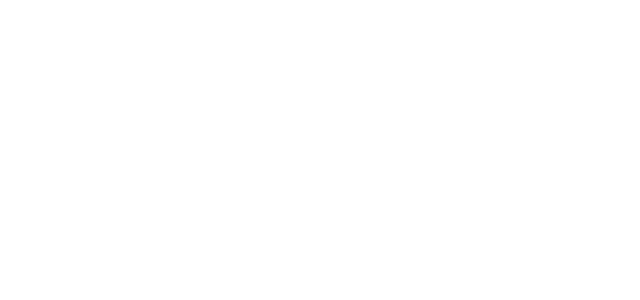
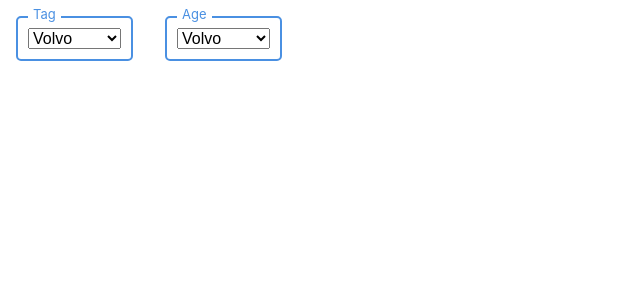
Before and after one commit to nick5616/extensible-drop-down, a React (Create React App) app: page / in a window 1280 px wide. Shown: the top 300 px of the page, without its empty margins (0-640 px from the left). Built offline with nearby package versions, Linux system fonts and the light colour scheme.

Commit message:
styling lovely blue color

```diff
--- a/src/App.css
+++ b/src/App.css
@@ -1,38 +1,43 @@
-.App {
-  text-align: center;
+
+.drop-down {
+  padding: 10px;
+  position: relative;
+  margin-bottom: 10px;
 }
 
-.App-logo {
-  height: 40vmin;
-  pointer-events: none;
+.main {
+  min-width: 0
 }
 
-@media (prefers-reduced-motion: no-preference) {
-  .App-logo {
-    animation: App-logo-spin infinite 20s linear;
-  }
+.input-box{
+  border: 2px solid rgb(74, 144, 226);
+  padding: 10px;
+  border-radius: 5px;
+  width: fit-content;
 }
 
-.App-header {
-  background-color: #282c34;
-  min-height: 100vh;
-  display: flex;
-  flex-direction: column;
-  align-items: center;
-  justify-content: center;
-  font-size: calc(10px + 2vmin);
-  color: white;
+.input-parent{
+  padding: 0.75vh;
 }
 
-.App-link {
-  color: #61dafb;
+.input-label{
+  color:rgb(74, 144, 226);
+  position: absolute;
+  top: 0.75vh;
+  background-color: white;
+  padding-left: 5px;
+  padding-right: 5px;
+  font-size: small;
 }
 
-@keyframes App-logo-spin {
-  from {
-    transform: rotate(0deg);
-  }
-  to {
-    transform: rotate(360deg);
-  }
+.input-field{
+  font-size: medium;
 }
+
+.left{
+  float: left;
+}
+
+.flex{
+  display: flex;
+}
--- a/src/App.js
+++ b/src/App.js
@@ -1,10 +1,12 @@
 import logo from './logo.svg';
 import './App.css';
+import DropDown from './Components/dropDown';
 
 function App() {
   return (
-    <div className="App">
-      <div className="drop-down"></div>
+    <div className="main flex">
+      <DropDown label="Tag"></DropDown>
+      <DropDown label="Age"></DropDown>
     </div>
   );
 }
--- /dev/null
+++ b/src/Components/dropDown.js
@@ -0,0 +1,27 @@
+function DropDown(props){
+  return (
+    <div className="drop-down">
+      <div>
+        <div className="input-parent">
+          <div className="input-box">
+            <label
+              htmlFor="cars"
+              style={{display: "block"}}
+              className="input-label left">
+              {props.label}
+            </label>
+            <select name="cars" id="cars" className="input-field">
+              <option value="volvo">Volvo</option>
+              <option value="saab">Saab</option>
+              <option value="mercedes">Mercedes</option>
+              <option value="audi">Audi</option>
+            </select>
+          </div>
+        </div>
+       </div>
+
+      </div>
+  )
+}
+
+export default DropDown;
```
